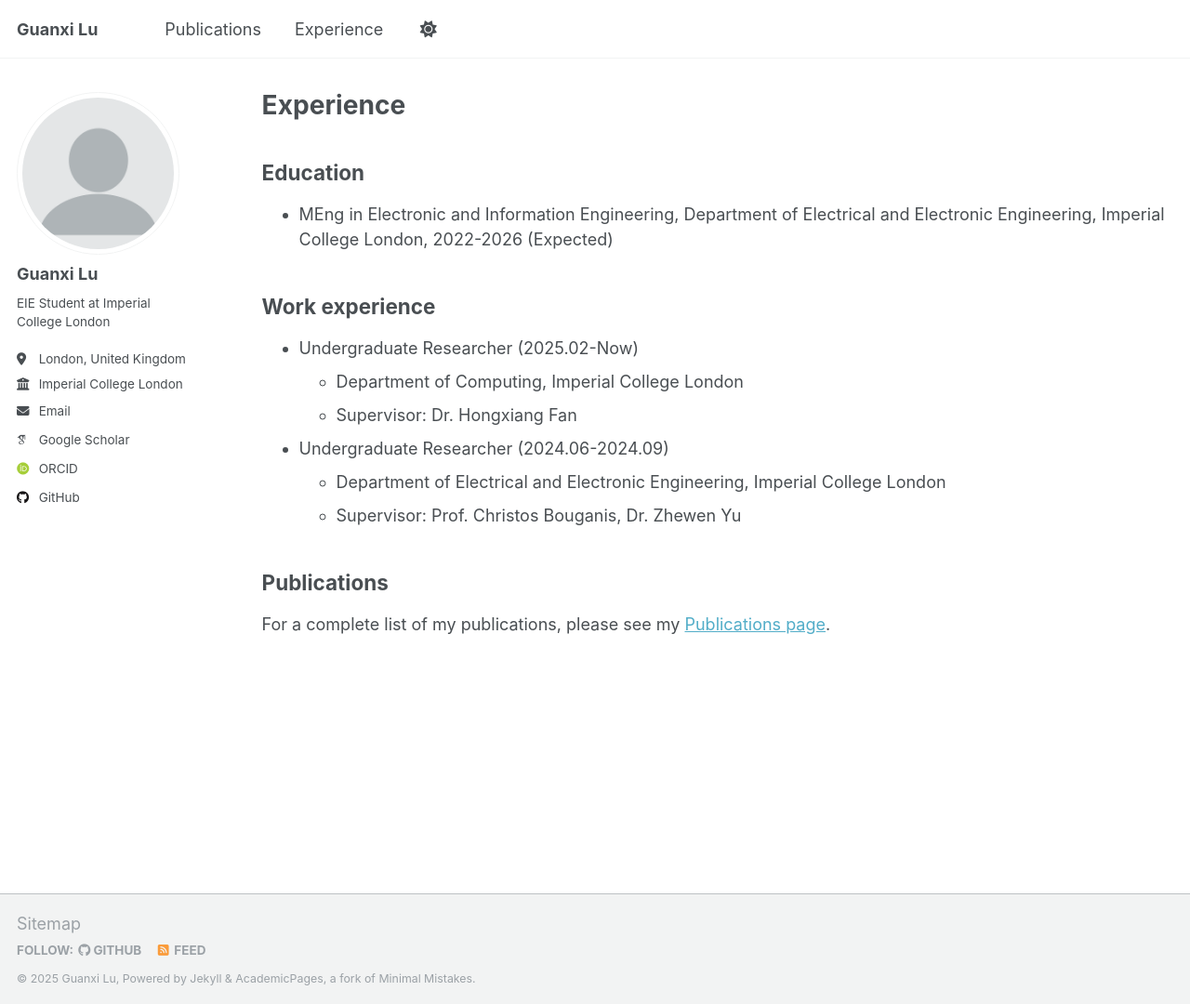
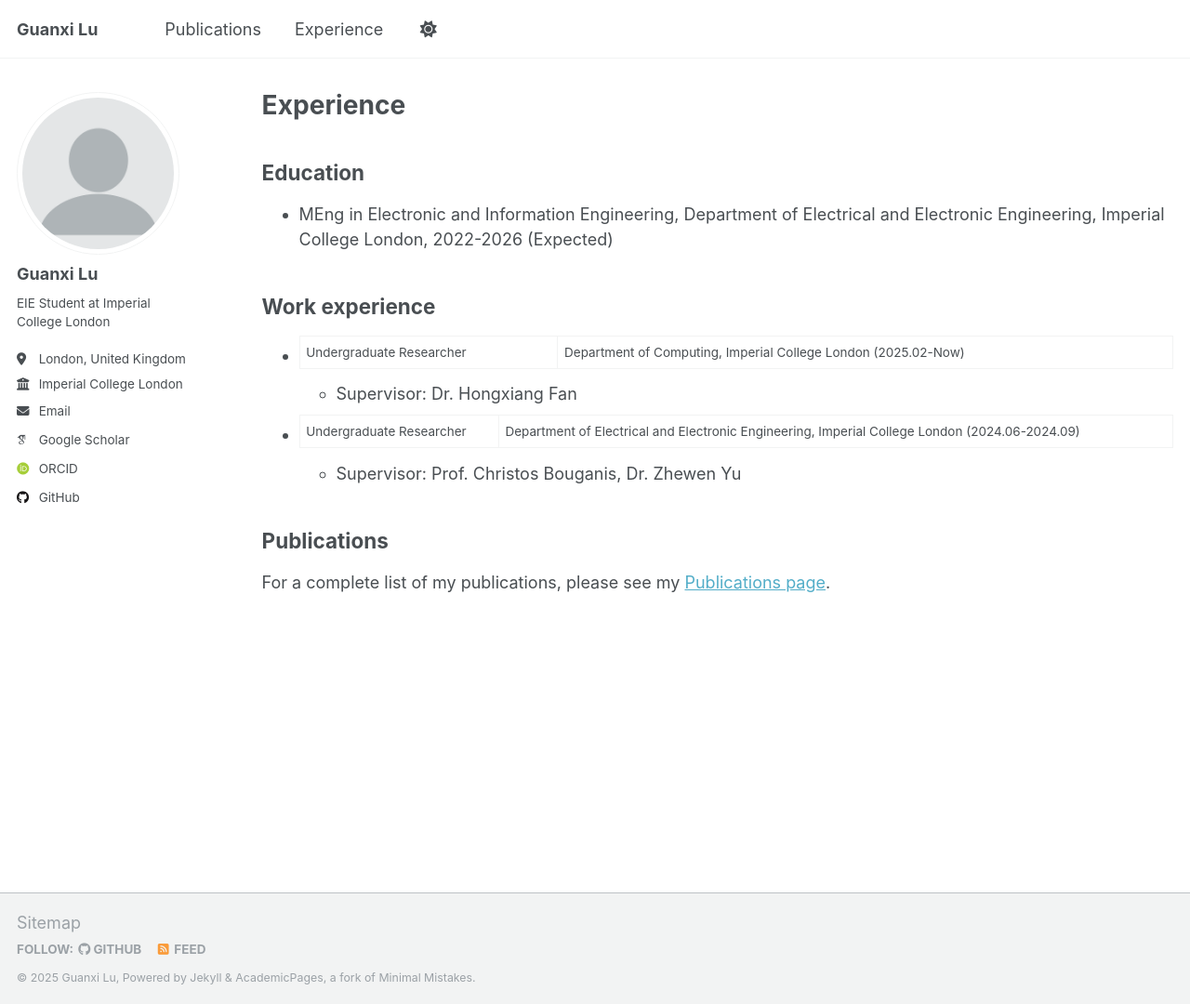
Before and after one commit to lgxi24/lgxi24.github.io, a Jekyll site: the page built from _pages/cv.md, in a window 1280 px wide and 1080 px high. Shown: the whole window at 93% size. Built offline with Jekyll 4.4.1, drawn with Linux system fonts in a browser that asks for light colours; some web fonts are replaced; a script that is not in the unit is left out.

Commit message:
update cv page

```diff
--- a/_pages/cv.md
+++ b/_pages/cv.md
@@ -13,12 +13,10 @@ redirect_from:
 - MEng in Electronic and Information Engineering, Department of Electrical and Electronic Engineering, Imperial College London, 2022-2026 (Expected)
 
 ## Work experience
-- Undergraduate Researcher (2025.02-Now)
-  - Department of Computing, Imperial College London
+- Undergraduate Researcher | Department of Computing, Imperial College London (2025.02-Now)
   - Supervisor: Dr. Hongxiang Fan
 
-- Undergraduate Researcher (2024.06-2024.09)
-  - Department of Electrical and Electronic Engineering, Imperial College London
+- Undergraduate Researcher | Department of Electrical and Electronic Engineering, Imperial College London (2024.06-2024.09)
   - Supervisor: Prof. Christos Bouganis, Dr. Zhewen Yu
 
 <!-- Skills
```
